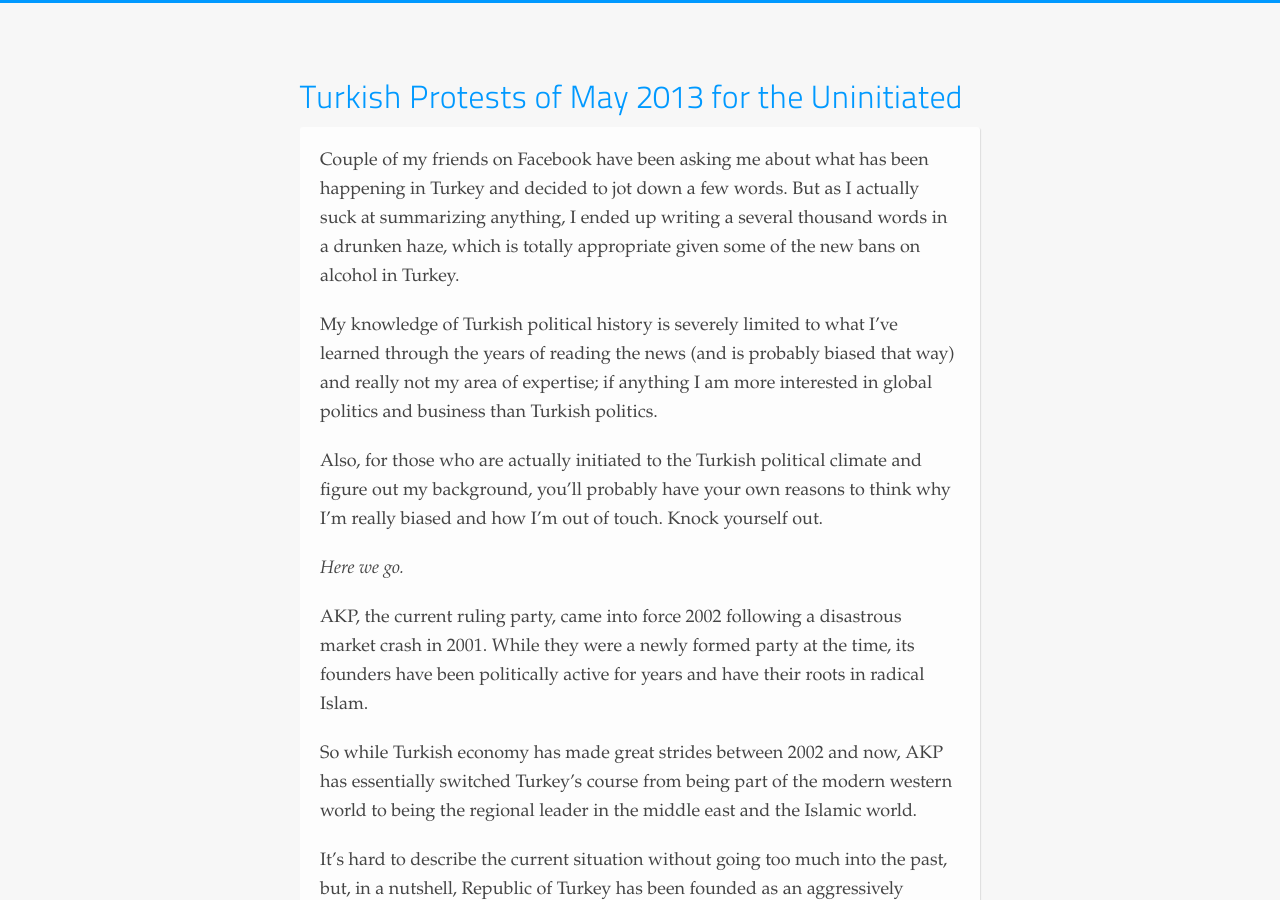
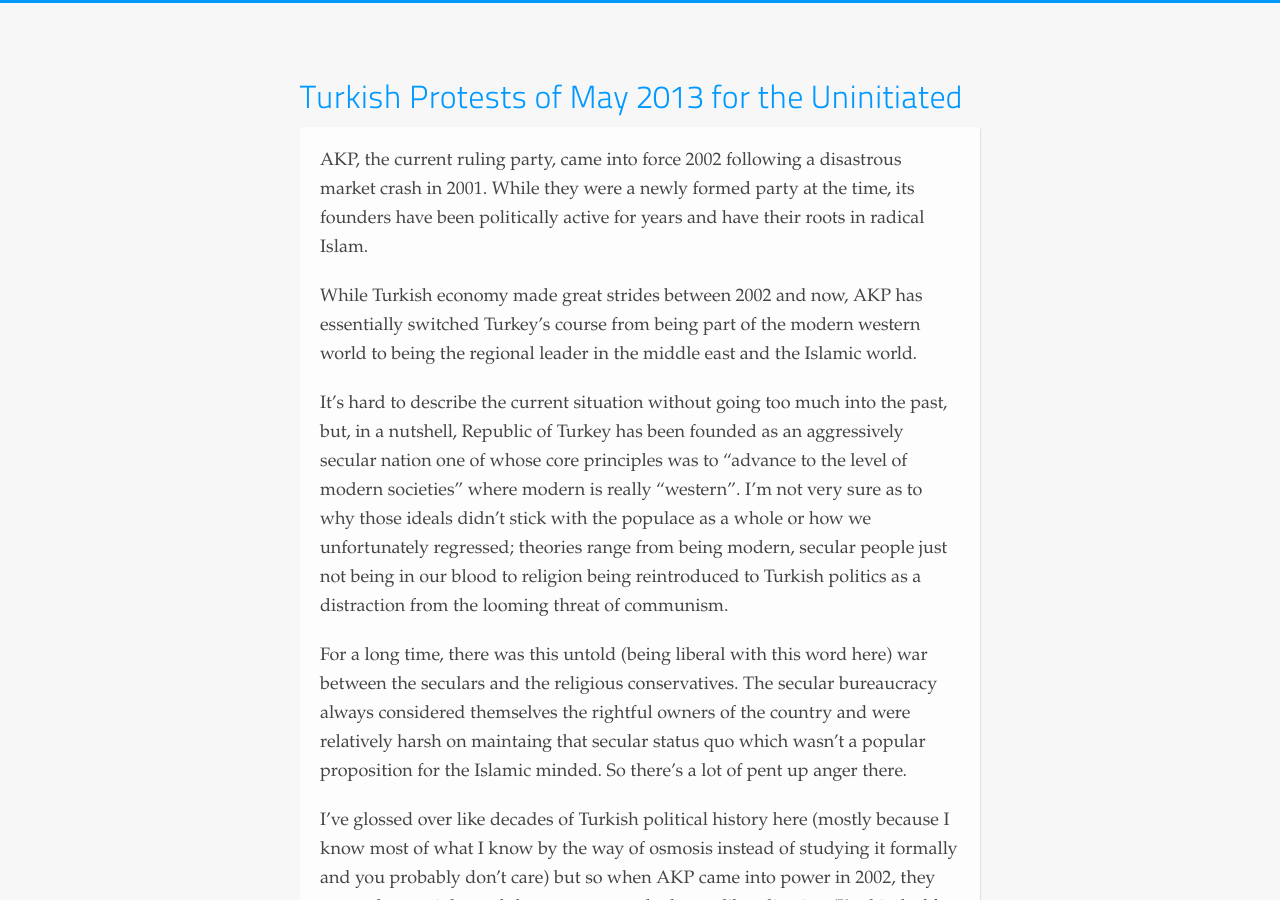
Before and after one commit to cduruk/cduruk.github.com, a Jekyll site: the page built from _posts/2013-07-01-turkish-protests-of-2013.md, in a window 1280 px wide and 900 px high. Built offline with Jekyll 4.4.1, drawn with Linux system fonts in a browser that asks for light colours; Markdown is read by kramdown in place of the engine named in the settings.

Commit message:
Remove unnecessary intro

```diff
--- a/_posts/2013-07-01-turkish-protests-of-2013.md
+++ b/_posts/2013-07-01-turkish-protests-of-2013.md
@@ -3,17 +3,10 @@
 date: 2013-07-01 21:00:00 UTC
 title: Turkish Protests of May 2013 for the Uninitiated
 ---
-Couple of my friends on Facebook have been asking me about what has been happening in Turkey and decided to jot down a few words. But as I actually suck at summarizing anything, I ended up writing a several thousand words in a drunken haze, which is totally appropriate given some of the new bans on alcohol in Turkey.
-
-My knowledge of Turkish political history is severely limited to what I've learned through the years of reading the news (and is probably biased that way) and really not my area of expertise; if anything I am more interested in global politics and business than Turkish politics.
-
-Also, for those who are actually initiated to the Turkish political climate and figure out my background, you'll probably have your own reasons to think why I'm really biased and how I'm out of touch. Knock yourself out.
-
-_Here we go._
 
 AKP, the current ruling party, came into force 2002 following a disastrous market crash in 2001. While they were a newly formed party at the time, its founders have been politically active for years and have their roots in radical Islam.
 
-So while Turkish economy has made great strides between 2002 and now, AKP has essentially switched Turkey's course from being part of the modern western world to being the regional leader in the middle east and the Islamic world.
+While Turkish economy made great strides between 2002 and now, AKP has essentially switched Turkey's course from being part of the modern western world to being the regional leader in the middle east and the Islamic world.
 
 It's hard to describe the current situation without going too much into the past, but, in a nutshell, Republic of Turkey has been founded as an aggressively secular nation one of whose core principles was to "advance to the level of modern societies" where modern is really "western". I'm not very sure as to why those ideals didn't stick with the populace as a whole or how we unfortunately regressed; theories range from being modern, secular people just not being in our blood to religion being reintroduced to Turkish politics as a distraction from the looming threat of communism.
 
```
